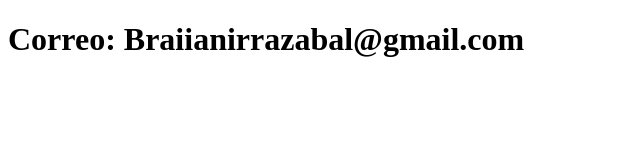
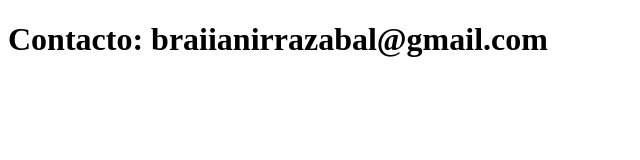
Before and after one commit to Braian-Irra/sistema-de-registro, a plain HTML site: page contacto.html in a window 1280 px wide. Shown: the whole page, without its empty margins (0-640 px from the left). Drawn offline with Linux system fonts and the light colour scheme.

Commit message:
Archivo de contacto

```diff
--- a/contacto.html
+++ b/contacto.html
@@ -6,6 +6,6 @@
     <title>Contacto</title>
 </head>
 <body>
-    <h1>Correo: Braiianirrazabal@gmail.com</h1>
+    <h1>Contacto: braiianirrazabal@gmail.com</h1>
 </body>
 </html>
```
